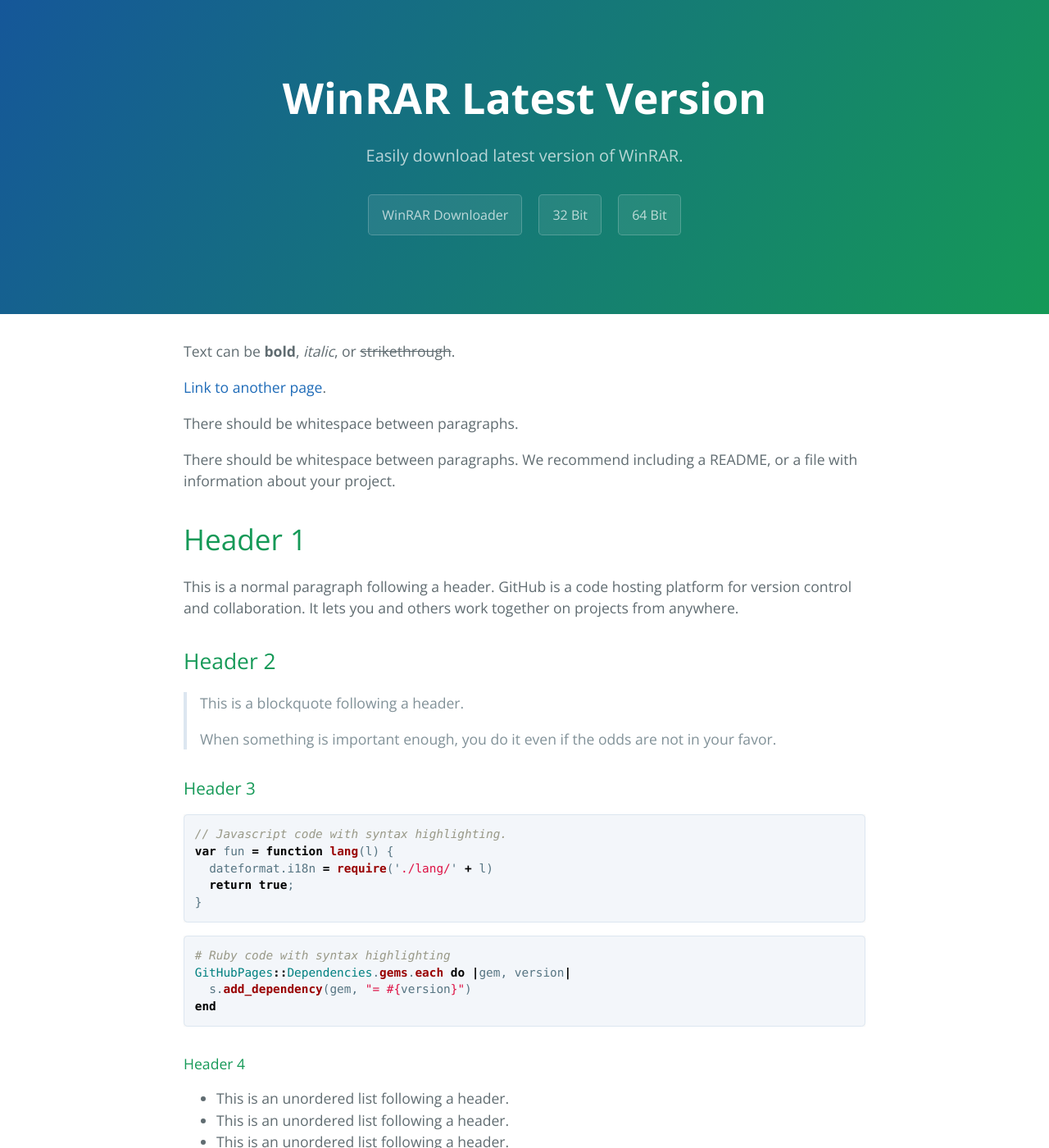
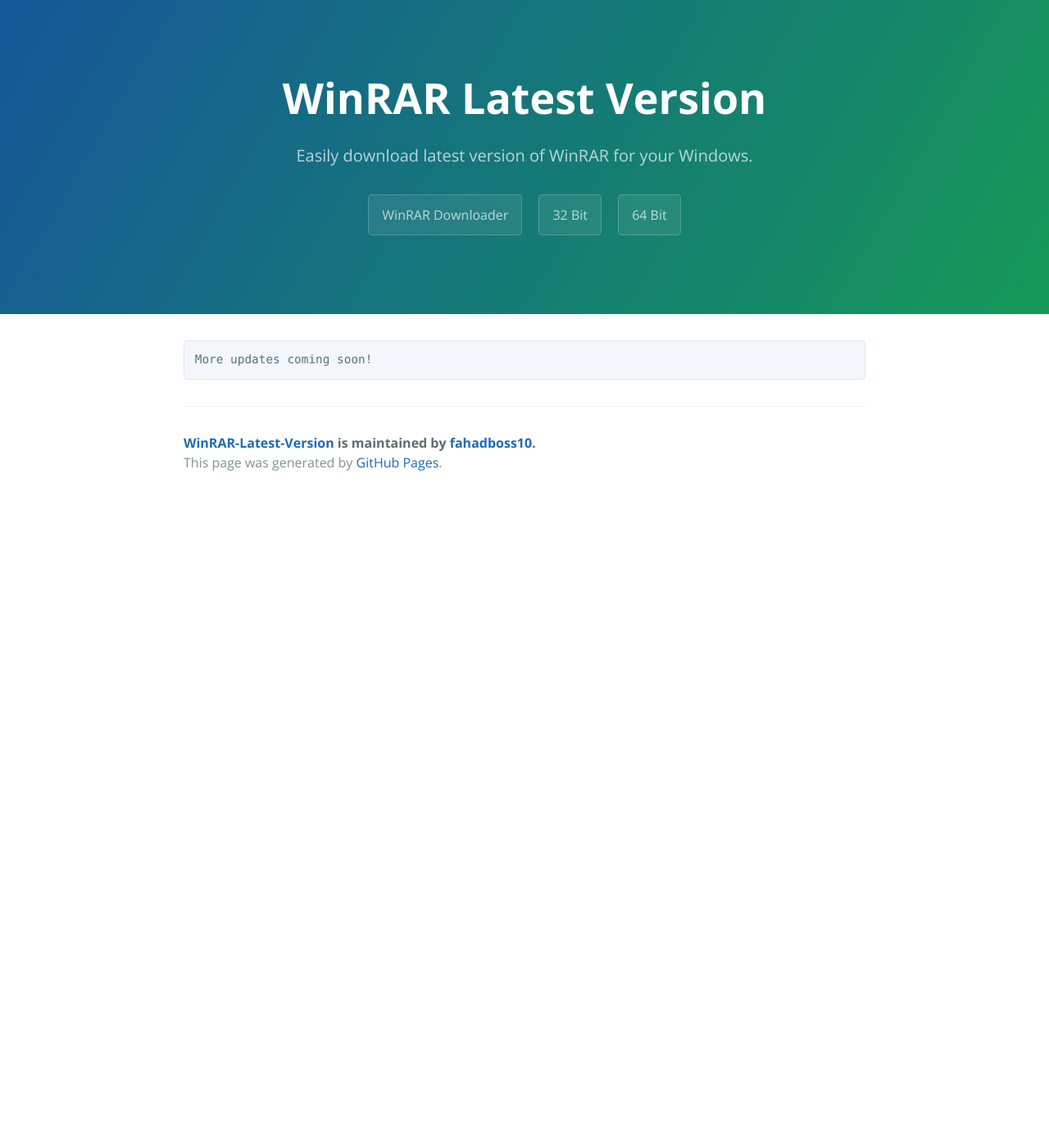
Before and after one commit to fahadboss10/WinRAR-Latest-Version, a Jekyll site: the page built from index.md, in a window 1280 px wide and 1400 px high. Shown: the whole window at 82% size. Built offline with Jekyll 4.4.1, drawn with Linux system fonts in a browser that asks for light colours; some of the changed text lies outside the part shown.

Commit message:
Removed extra stuff

````diff
--- a/_config.yml
+++ b/_config.yml
@@ -1,5 +1,5 @@
 title: WinRAR Latest Version
-description: Easily download latest version of WinRAR.
+description: Easily download latest version of WinRAR for your Windows.
 show_downloads: true
 google_analytics:
 theme: jekyll-theme-cayman
--- a/index.md
+++ b/index.md
@@ -2,122 +2,6 @@
 layout: default
 ---
 
-Text can be **bold**, _italic_, or ~~strikethrough~~.
-
-[Link to another page](./another-page.html).
-
-There should be whitespace between paragraphs.
-
-There should be whitespace between paragraphs. We recommend including a README, or a file with information about your project.
-
-# Header 1
-
-This is a normal paragraph following a header. GitHub is a code hosting platform for version control and collaboration. It lets you and others work together on projects from anywhere.
-
-## Header 2
-
-> This is a blockquote following a header.
->
-> When something is important enough, you do it even if the odds are not in your favor.
-
-### Header 3
-
-```js
-// Javascript code with syntax highlighting.
-var fun = function lang(l) {
-  dateformat.i18n = require('./lang/' + l)
-  return true;
-}
 ```
-
-```ruby
-# Ruby code with syntax highlighting
-GitHubPages::Dependencies.gems.each do |gem, version|
-  s.add_dependency(gem, "= #{version}")
-end
+More updates coming soon!
 ```
-
-#### Header 4
-
-*   This is an unordered list following a header.
-*   This is an unordered list following a header.
-*   This is an unordered list following a header.
-
-##### Header 5
-
-1.  This is an ordered list following a header.
-2.  This is an ordered list following a header.
-3.  This is an ordered list following a header.
-
-###### Header 6
-
-| head1        | head two          | three |
-|:-------------|:------------------|:------|
-| ok           | good swedish fish | nice  |
-| out of stock | good and plenty   | nice  |
-| ok           | good `oreos`      | hmm   |
-| ok           | good `zoute` drop | yumm  |
-
-### There's a horizontal rule below this.
-
-* * *
-
-### Here is an unordered list:
-
-*   Item foo
-*   Item bar
-*   Item baz
-*   Item zip
-
-### And an ordered list:
-
-1.  Item one
-1.  Item two
-1.  Item three
-1.  Item four
-
-### And a nested list:
-
-- level 1 item
-  - level 2 item
-  - level 2 item
-    - level 3 item
-    - level 3 item
-- level 1 item
-  - level 2 item
-  - level 2 item
-  - level 2 item
-- level 1 item
-  - level 2 item
-  - level 2 item
-- level 1 item
-
-### Small image
-
-![Octocat](https://assets-cdn.github.com/images/icons/emoji/octocat.png)
-
-### Large image
-
-![Branching](https://guides.github.com/activities/hello-world/branching.png)
-
-
-### Definition lists can be used with HTML syntax.
-
-<dl>
-<dt>Name</dt>
-<dd>Godzilla</dd>
-<dt>Born</dt>
-<dd>1952</dd>
-<dt>Birthplace</dt>
-<dd>Japan</dd>
-<dt>Color</dt>
-<dd>Green</dd>
-</dl>
-
-```
-Long, single-line code blocks should not wrap. They should horizontally scroll if they are too long. This line should be long enough to demonstrate this.
-```
-
-```
-The final element.
-```
````
Also changed, not shown: 1 other file.
